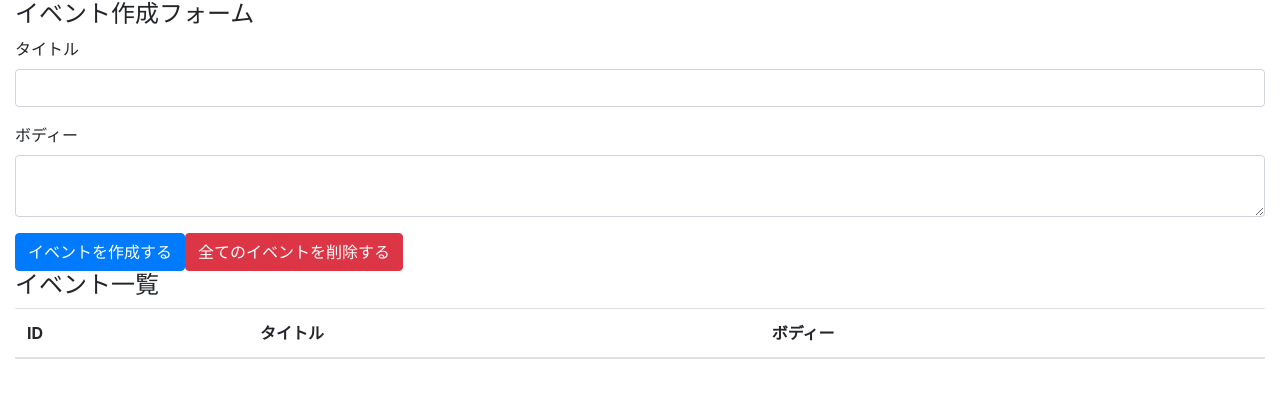
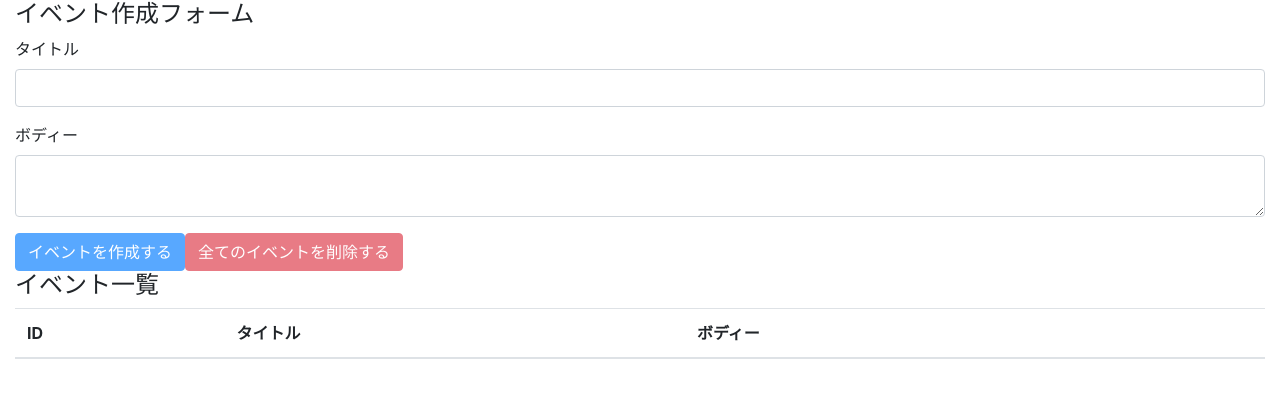
Before and after one commit to junpeko5/udemy-react-hooks, a React (Create React App) app: page / in a window 1280 px wide. Shown: the top 398 px of the page. Built offline with nearby package versions, Linux system fonts and the light colour scheme.

Commit message:
イベント一括削除処理を実装しよう

```diff
--- a/src/components/App.js
+++ b/src/components/App.js
@@ -19,22 +19,55 @@ const App = () => {
     setBody("");
   }
 
+  const deleteAllEvents = e => {
+    e.preventDefault();
+    if (window.confirm('全てのイベントを本当に削除しても良いですか？')) {
+      dispatch({
+        type: "DELETE_ALL_EVENTS"
+      });
+    }
+  }
+
+  const unCreatable = (title === '' || body === '');
+
   return (
     <div className="container-fluid">
       <h4>イベント作成フォーム</h4>
       <form>
         <div className="form-group">
           <label htmlFor="formEventTitle">タイトル</label>
-          <input type="text" value={title} onChange={e => setTitle(e.target.value)} className="form-control" id="formEventTitle" />
+          <input
+            type="text"
+            value={title}
+            onChange={e => setTitle(e.target.value)}
+            className="form-control"
+            id="formEventTitle"
+          />
         </div>
         <div className="form-group">
           <label htmlFor="formEventBody">ボディー</label>
-          <textarea type="text" value={body} onChange={(e => setBody(e.target.value))} className="form-control" id="formEventBody" />
+          <textarea
+            type="text"
+            value={body}
+            onChange={e => setBody(e.target.value)}
+            className="form-control"
+            id="formEventBody"
+          />
         </div>
-        <button type="button" onClick={addEvent} className="btn btn-primary">
+        <button
+          type="button"
+          onClick={addEvent}
+          className="btn btn-primary"
+          disabled={unCreatable}
+        >
           イベントを作成する
         </button>
-        <button type="submit" className="btn btn-danger">
+        <button
+          type="button"
+          onClick={deleteAllEvents}
+          className="btn btn-danger"
+          disabled={state.length === 0}
+        >
           全てのイベントを削除する
         </button>
       </form>
@@ -45,10 +78,13 @@ const App = () => {
             <th>ID</th>
             <th>タイトル</th>
             <th>ボディー</th>
+            <th></th>
           </tr>
         </thead>
         <tbody>
-          { state.map((event) => <Event key={event.id} event={event} dispatch={dispatch} />) }
+          {state.map(event => (
+            <Event key={event.id} event={event} dispatch={dispatch} />
+          ))}
         </tbody>
       </table>
     </div>
--- a/src/components/Event.js
+++ b/src/components/Event.js
@@ -3,10 +3,12 @@ import React from 'react';
 const Event = ({ event, dispatch }) => {
   const id = event.id;
   const handleClickDeleteButton = () => {
-    dispatch({
-      type: "DELETE_EVENT",
-      id
-    });
+    if (window.confirm(`イベント(id=${id})を本当に削除しても良いですか？`)) {
+      dispatch({
+        type: "DELETE_EVENT",
+        id
+      });
+    }
   };
   return (
     <tr>
--- a/src/reducers/index.js
+++ b/src/reducers/index.js
@@ -6,7 +6,6 @@ const events = (state = [], action) => {
       let id = length === 0 ? 1 : state[length - 1].id + 1;
       return [...state, { id, ...event} ];
     case 'DELETE_EVENT':
-      console.log(action)
       return state.filter(event => event.id !== action.id);
     case 'DELETE_ALL_EVENTS':
       return [];
```
